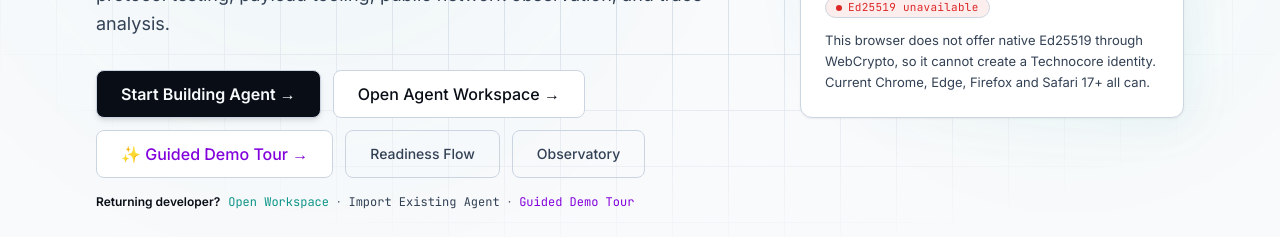
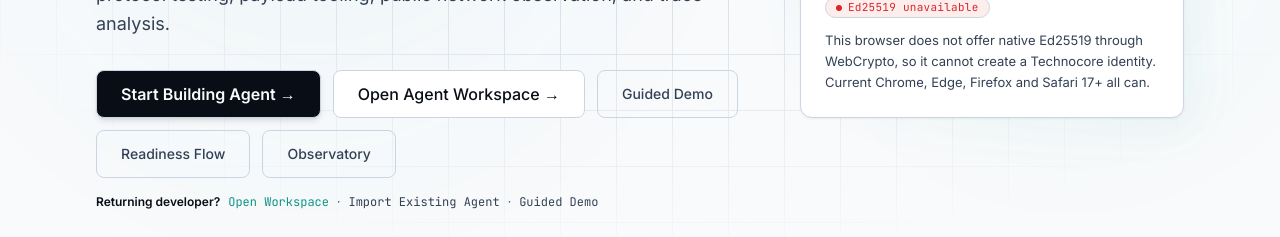
Before and after one commit to MdDevCoder/technocore-agent-starter, a Next.js app: page / in a window 1280 px wide. Shown: the part 451-688 px from the top of the page. Built offline with nearby package versions, Linux system fonts and the light colour scheme; no server answers.

Commit message:
fix(ui): remove emoji and standardize Guided Demo button styling on homepage and footer

```diff
--- a/app/page.tsx
+++ b/app/page.tsx
@@ -221,8 +221,8 @@ export default function LandingPage() {
               <Link href="/workspace" className={buttonClasses("secondary", "lg", "text-sm sm:text-base")}>
                 Open Agent Workspace →
               </Link>
-              <Link href="/demo" className={buttonClasses("secondary", "lg", "text-sm sm:text-base border-purple-500/30 text-purple-700 dark:text-purple-300 hover:bg-purple-500/10")}>
-                ✨ Guided Demo Tour →
+              <Link href="/demo" className={buttonClasses("ghost", "lg", "text-xs sm:text-sm text-muted hover:text-ink")}>
+                Guided Demo
               </Link>
               <Link href="/readiness" className={buttonClasses("ghost", "lg", "text-xs sm:text-sm text-muted hover:text-ink")}>
                 Readiness Flow
@@ -243,8 +243,8 @@ export default function LandingPage() {
                 Import Existing Agent
               </Link>
               <span>·</span>
-              <Link href="/demo" className="text-purple-700 dark:text-purple-300 hover:underline font-mono">
-                Guided Demo Tour
+              <Link href="/demo" className="text-muted hover:text-ink transition-colors font-mono">
+                Guided Demo
               </Link>
             </div>
 
--- a/src/ui/SiteFooter.tsx
+++ b/src/ui/SiteFooter.tsx
@@ -144,9 +144,8 @@ export function SiteFooter() {
                   </Link>
                 </li>
                 <li>
-                  <Link href="/demo" className="text-muted hover:text-ink transition-colors flex items-center gap-1.5">
+                  <Link href="/demo" className="text-muted hover:text-ink transition-colors">
                     Guided Demo
-                    <span className="mono text-[0.625rem] text-purple-700 dark:text-purple-300 font-semibold bg-purple-500/10 px-1 py-0.2 rounded border border-purple-500/20">Tour</span>
                   </Link>
                 </li>
                 <li>
```
